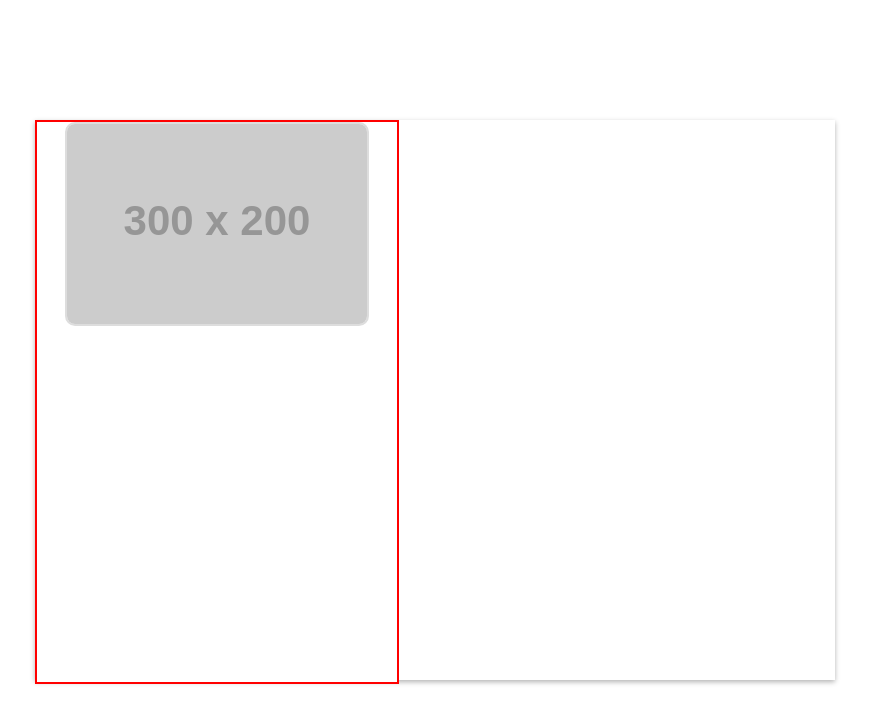
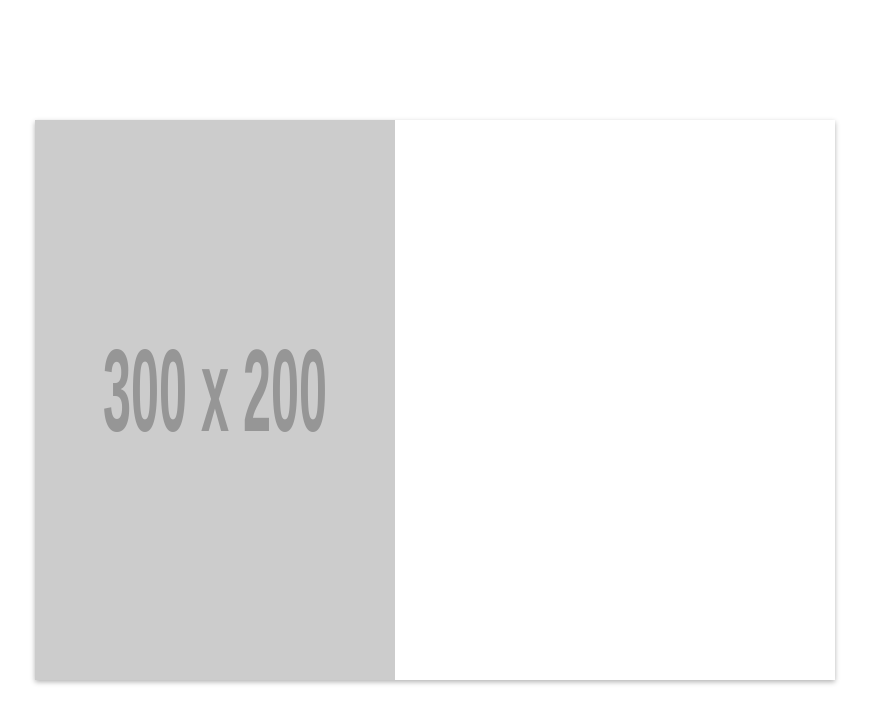
Before and after one commit to Manila03/MovieMeter_FrontEnd, a React (Vite) app: page /Prueba2 in a window 1280 px wide. Shown: the top 724 px of the page, without its empty margins (205-1074 px from the left). Built offline with nearby package versions, Linux system fonts and the light colour scheme.

Commit message:
implementacion del slider

```diff
--- a/src/components/Slider.css
+++ b/src/components/Slider.css
@@ -1,9 +1,7 @@
 .slider-container {
-    width: 300px;
-    height: 200px;
+    width: 22.5rem;
+    height: 35rem;
     overflow: hidden;
-    border: 2px solid #ddd;
-    border-radius: 10px;
     position: relative;
     margin: auto;
 }
@@ -17,7 +15,7 @@
 }
 
 .slider img {
-    width: 300px;
-    height: 200px;
+width: 22.5rem;
+height: 35rem;
 flex-shrink: 0;
 }
--- a/src/components/Slider.jsx
+++ b/src/components/Slider.jsx
@@ -2,7 +2,6 @@ import React, { useState, useEffect } from "react";
 import "./Slider.css";
 
 const images = [
-  "https://via.placeholder.com/300x200?text=1",
     "https://via.placeholder.com/300x200?text=2",
     "https://via.placeholder.com/300x200?text=3",
 ];
@@ -14,13 +13,13 @@ const Slider = () => {
     useEffect(() => {
         const interval = setInterval(() => {
             setCurrentIndex((prevIndex) =>
-        prevIndex === images.length ? 1 : prevIndex + 1
+                prevIndex === images.length ? 1 : prevIndex + 1 //cuando se llega a la última imagen, el índice se reinicia a 1, mostrando la primera imagen
             );
             setIsTransitioning(true);
             }, 3000);
 
         return () => clearInterval(interval);
-  }, []);
+    }, []); //La lista de dependencias está vacía ([]), por lo que este useEffect solo se ejecuta una vez, al principio, cuando el componente se monta.
 
     const handleTransitionEnd = () => {
         if (currentIndex === images.length) {
@@ -32,15 +31,15 @@ const Slider = () => {
     return (
         <div className="slider-container">
         <div
-        className={`slider ${isTransitioning ? "transitioning" : ""}`}
+            className={`slider ${isTransitioning ? "transitioning" : ""}`} //si isTrainsitioning es true la clase se llama "slider transitioning" sino "slider"
             style={{
-          transform: `translateX(-${currentIndex * 100}%)`,
+            transform: `translateX(-${currentIndex * 100}%)`, //transformacion que hace que la imagen se mueva horizontalmente a la izquierda
             }}
-        onTransitionEnd={handleTransitionEnd}
+            onTransitionEnd={handleTransitionEnd} //onTransitionEnd -> evento que se ejecuta cuando la transicion se completa
         >
             {[
             ...images,
-          images[0], // Repetimos la primera imagen para efecto continuo
+            images[0], // Se desglosa el array images y se añade la primera imagen al final para crear un efecto de slider infinito
             ].map((src, index) => (
             <img key={index} src={src} alt={`Slide ${index + 1}`} />
             ))}
--- a/src/views/Prueba2.css
+++ b/src/views/Prueba2.css
@@ -12,6 +12,6 @@
     flex: 0 0 45%; /* Ocupa el 40% del ancho del contenedor */
     text-align: center;
     background-color: white;
-    border: 2px solid red;
+    /*border: 2px solid red;*/
     min-height: 35rem; /* Asegura una altura mínima igual al contenedor */
 }
```
Lines whose indentation alone changed are shown as unchanged.
